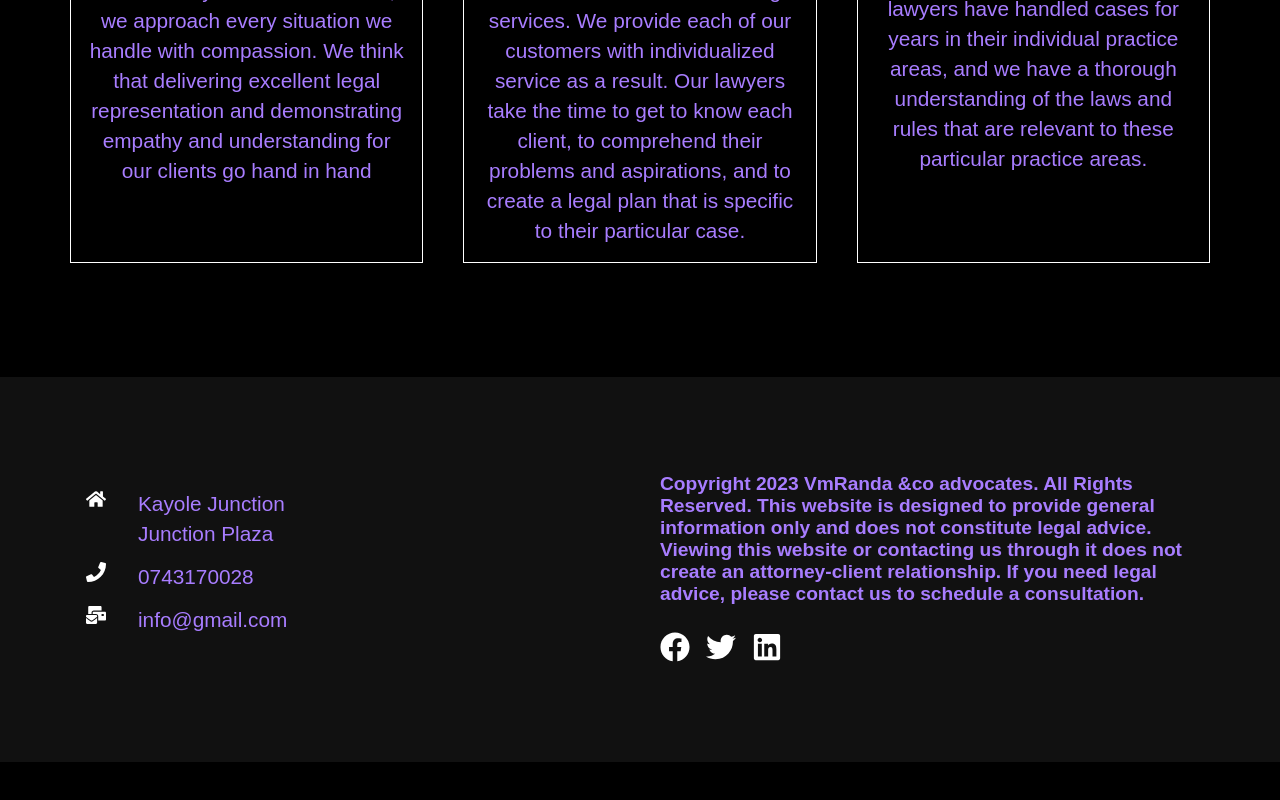
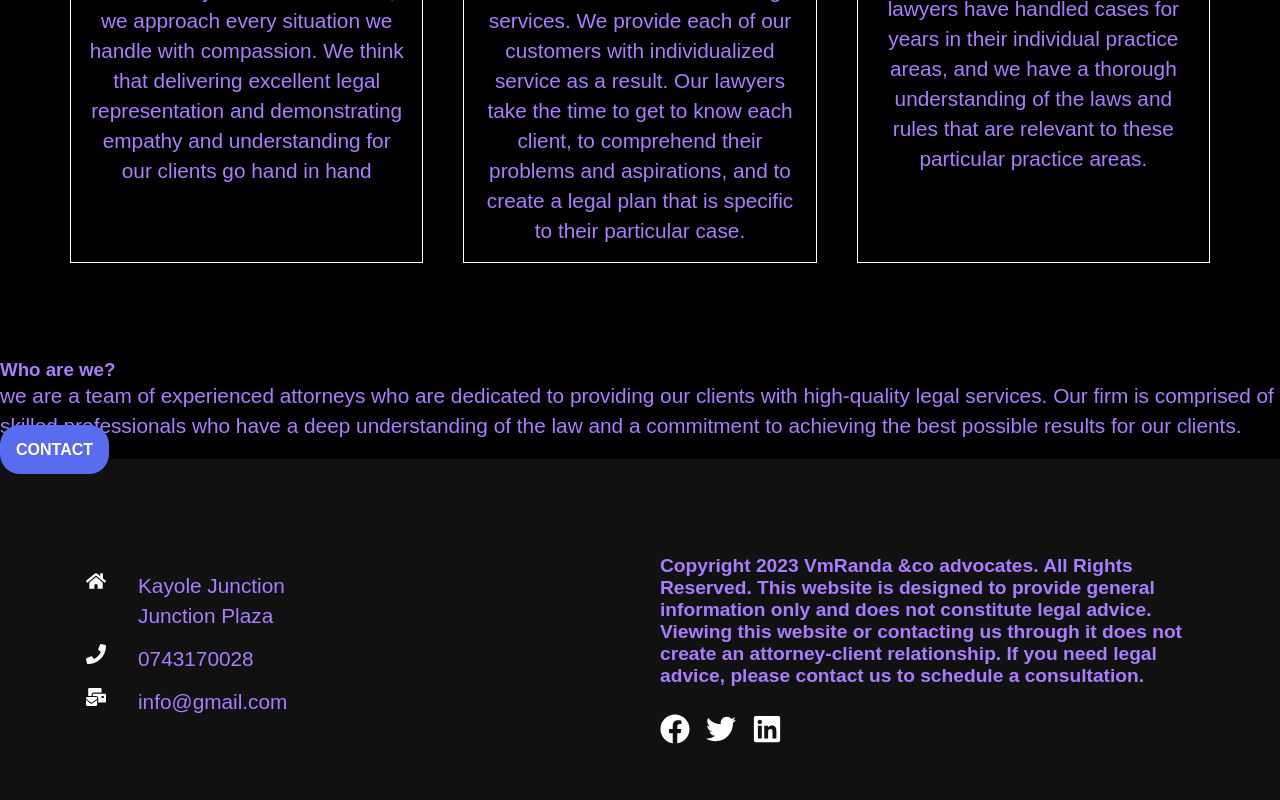
Before and after one commit to alvinwarui29/lawfirm, a React (Create React App) app: page / in a window 1280 px wide. Shown: the part 1665-2465 px from the top of the page. Before the commit the page ends 2427 px from the top, so only its background shows below. Built offline with nearby package versions, Linux system fonts and the light colour scheme; a web font is replaced by a local one.

Commit message:
design the left side

```diff
--- a/src/components/about/About.jsx
+++ b/src/components/about/About.jsx
@@ -1,8 +1,20 @@
 import React from 'react'
 import './about.css'
+import advocate from '../../assets/advocate.jpg'
+import { Link } from 'react-router-dom'
 const About = () => {
   return (
-    <div>About</div>
+    <div className="about">
+        <div className="left">
+            <h3>Who are we?</h3>
+            <p> we are a team of experienced attorneys who are dedicated to providing our clients with high-quality legal services. Our firm is comprised of skilled professionals who have a deep understanding of the law and a commitment to achieving the best possible results for our clients. </p>
+            <Link className='btn'>CONTACT</Link>
+
+        </div>
+        <div className="right">
+
+        </div>
+    </div>
   )
 }
 
```
Also changed, not shown: src/assets/advocate.jpg (added).
